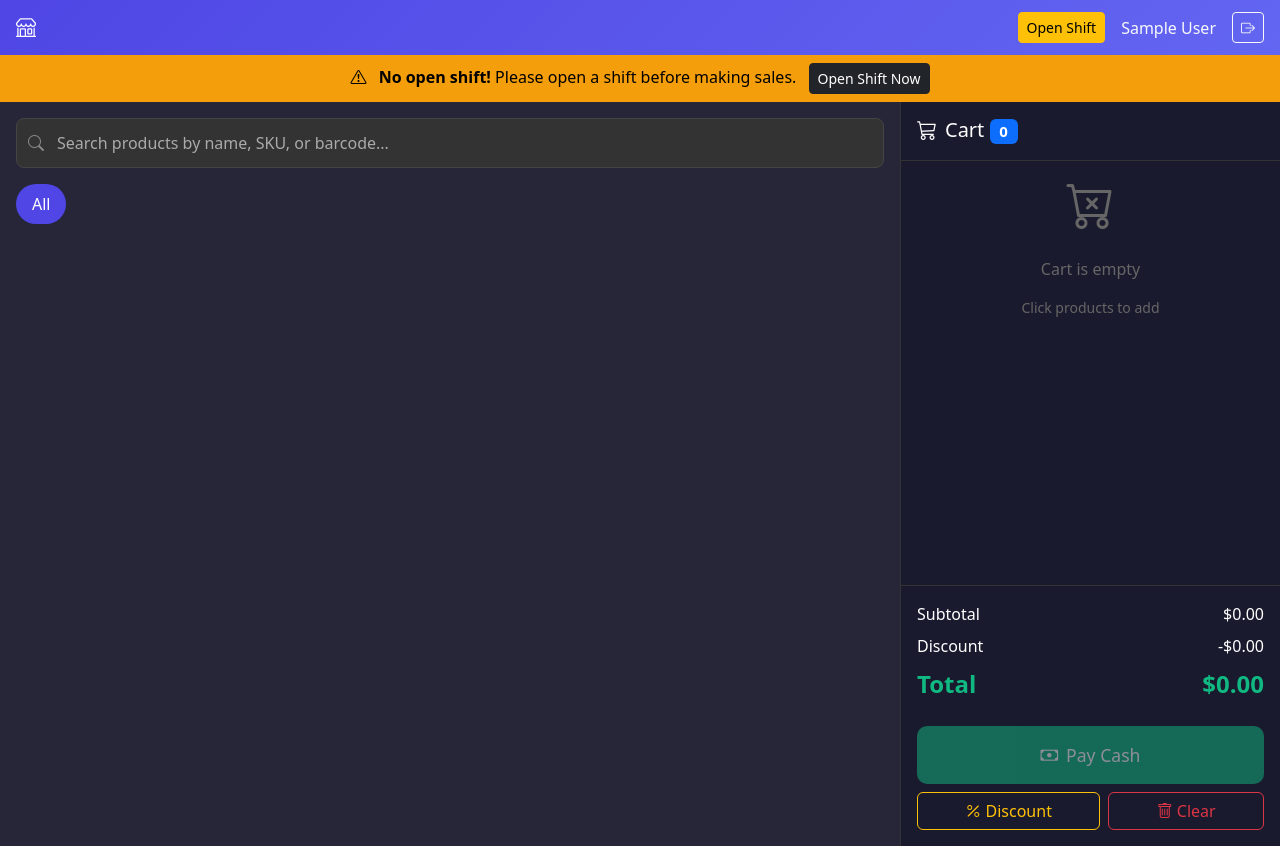
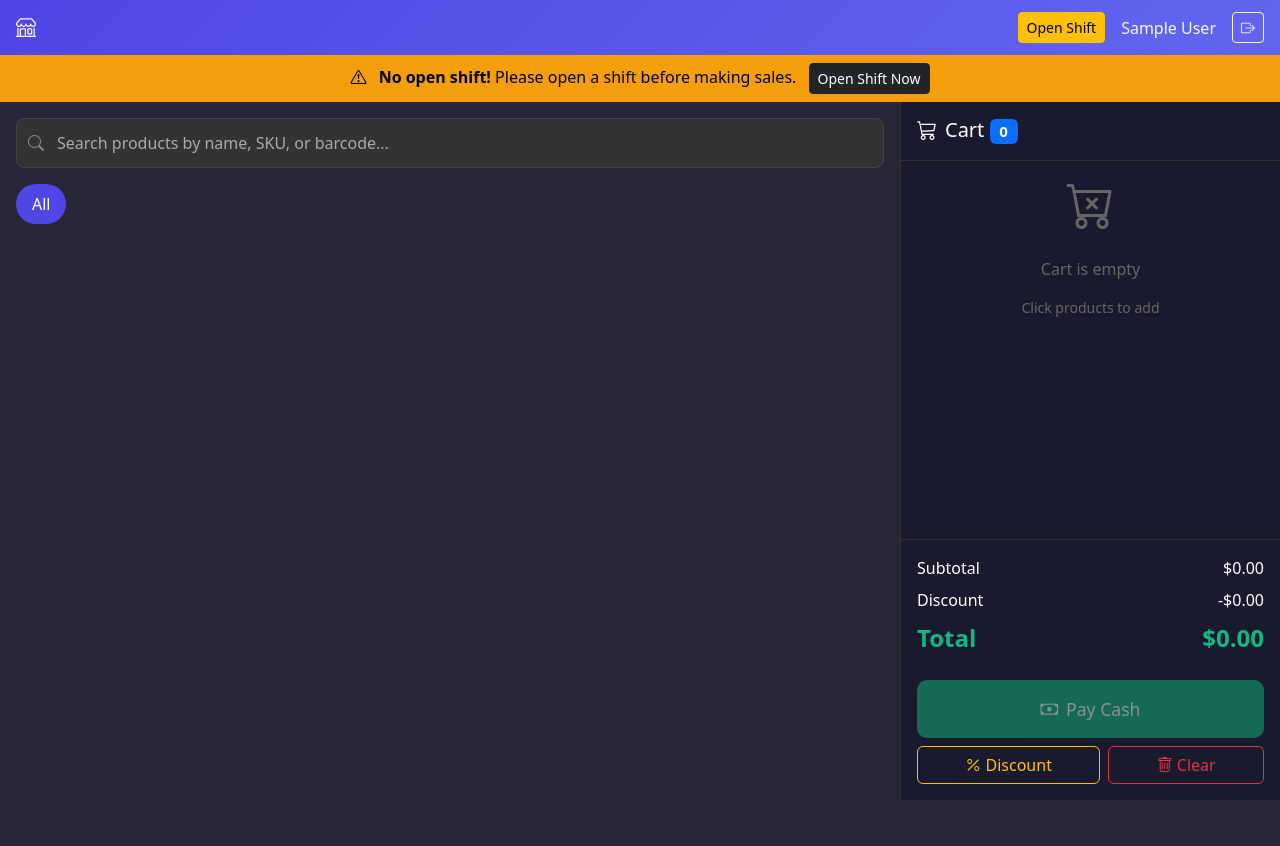
Before and after one commit to deedadey-dd/New_PoS, a Django app: template templates/sales/pos.html in a window 1280 px wide. After the commit the page ends 800 px from the top, so only its background shows below. Run offline with Django 5.2, Linux system fonts and the light colour scheme; the template is opened without the code that fills it, so the values that code supplies are empty; the visitor is signed in with stand-in values (Sample User, id 1).

Commit message:
fixed pos template

```diff
--- a/templates/sales/pos.html
+++ b/templates/sales/pos.html
@@ -20,17 +20,23 @@
             color: #fff;
             height: 100vh;
             overflow: hidden;
+            display: flex;
+            flex-direction: column;
         }
 
         .pos-header {
             background: linear-gradient(135deg, var(--pos-primary), #6366f1);
             padding: 0.75rem 1rem;
             box-shadow: 0 2px 8px rgba(0, 0, 0, 0.3);
+            flex-shrink: 0;
         }
 
         .pos-main {
-            height: calc(100vh - 56px);
+            flex: 1;
             display: flex;
+            overflow: hidden;
+            min-height: 0;
+            /* Important for firefox/flexbox nesting */
         }
 
         .products-section {
@@ -46,7 +52,7 @@
             display: flex;
             flex-direction: column;
             border-left: 1px solid #333;
-            max-height: 100%;
+            height: 100%;
             overflow: hidden;
         }
 
```
Also changed, not shown: media/products/redmi_1.jpg (added).
